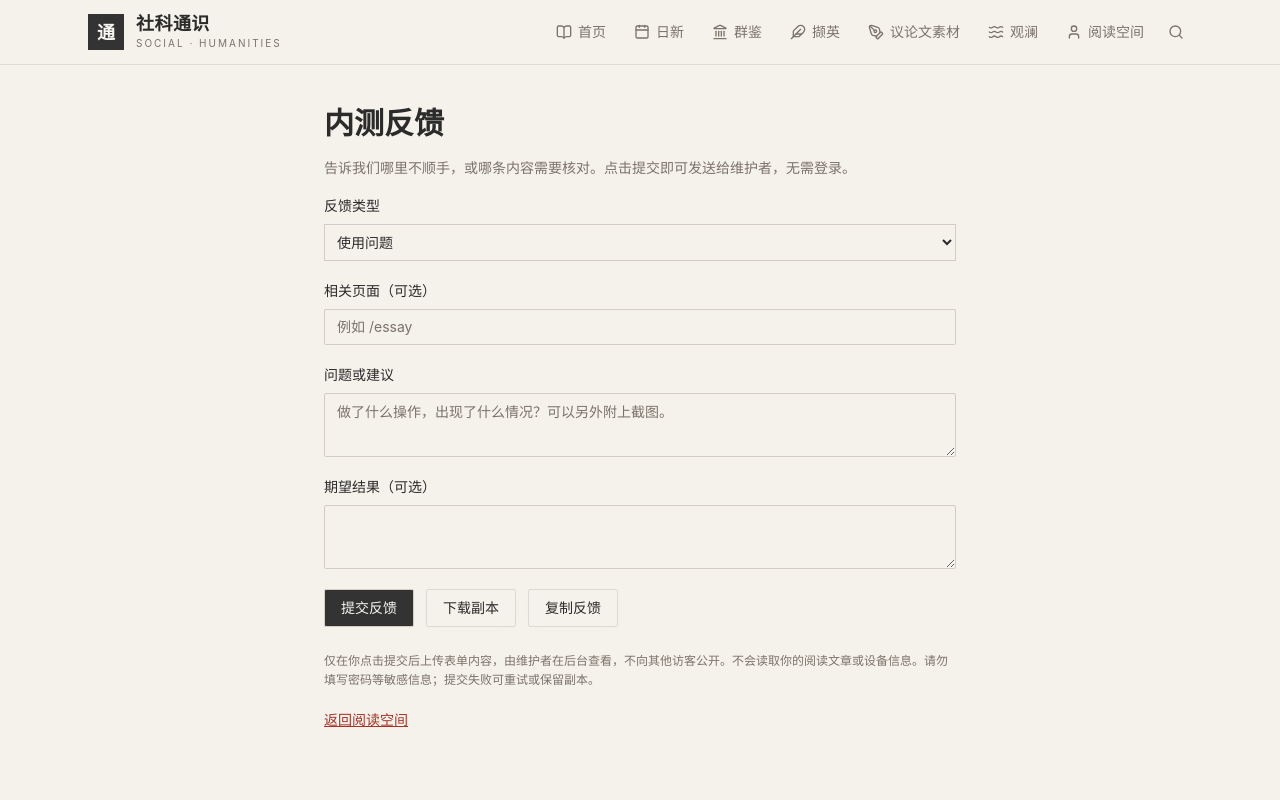
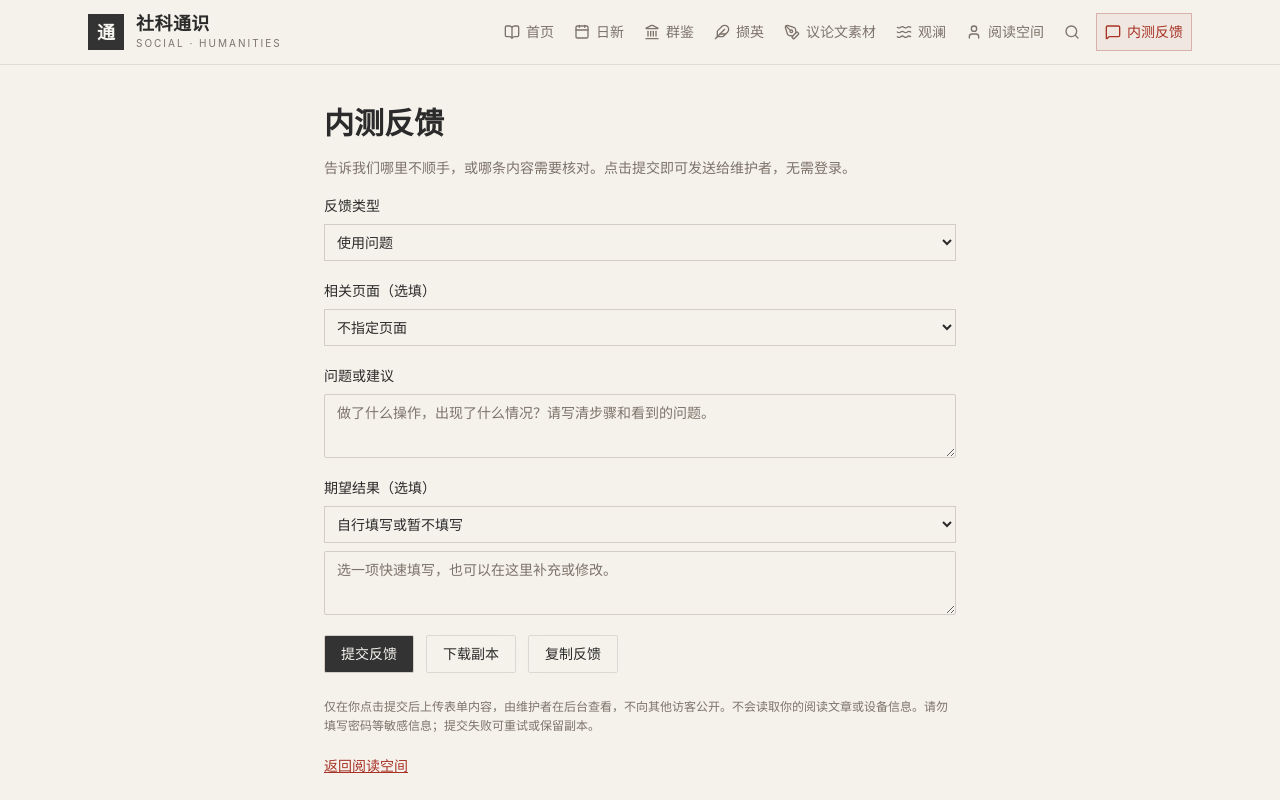
Before and after one commit to Estiado/social-commons, a React (Vite) app: page /feedback in a window 1280 px wide. Shown: the top 800 px of the page. Built offline with nearby package versions, Linux system fonts and the light colour scheme; a web font is replaced by a local one.

Commit message:
fix: make feedback easy to find and complete

```diff
--- a/src/components/Layout.tsx
+++ b/src/components/Layout.tsx
@@ -10,6 +10,7 @@ import {
   User,
   Search,
   Menu,
+  MessageSquare,
 } from 'lucide-react';
 const GlobalSearch = lazy(() =>
   import('./GlobalSearch').then((module) => ({ default: module.GlobalSearch })),
@@ -26,6 +27,7 @@ const NAV_ITEMS = [
 
 export function Layout() {
   const location = useLocation();
+  const feedbackPath = '/feedback?page=' + encodeURIComponent(location.pathname);
   const [searchOpen, setSearchOpen] = useState(false);
   const [mobileOpen, setMobileOpen] = useState(false);
   useEffect(() => {
@@ -62,7 +64,7 @@ export function Layout() {
                 to={item.path}
                 end={item.end}
                 className={({ isActive }) =>
-                  `flex items-center gap-1.5 rounded-sm px-3 py-2 text-sm ${isActive ? 'bg-accent/5 text-accent' : 'text-muted-foreground hover:text-foreground'}`
+                  `flex items-center gap-1.5 whitespace-nowrap rounded-sm px-2 py-2 text-sm ${isActive ? 'bg-accent/5 text-accent' : 'text-muted-foreground hover:text-foreground'}`
                 }
               >
                 <item.icon className="h-4 w-4" />
@@ -76,6 +78,15 @@ export function Layout() {
             >
               <Search className="h-4 w-4" />
             </button>
+            <NavLink
+              to={feedbackPath}
+              className={({ isActive }) =>
+                `ml-1 flex shrink-0 items-center gap-1.5 whitespace-nowrap rounded-sm border border-accent/30 px-2 py-2 text-sm text-accent hover:bg-accent/5 ${isActive ? 'bg-accent/5' : ''}`
+              }
+            >
+              <MessageSquare className="h-4 w-4" />
+              内测反馈
+            </NavLink>
           </nav>
           <nav aria-label="移动端导航" className="flex shrink-0 items-center gap-1 lg:hidden">
             <NavLink
@@ -123,7 +134,7 @@ export function Layout() {
               </NavLink>
             ))}
             <Link
-              to={'/feedback?page=' + encodeURIComponent(location.pathname)}
+              to={feedbackPath}
               onClick={() => setMobileOpen(false)}
               className="rounded-sm border p-3 text-center text-sm text-muted-foreground"
             >
@@ -151,10 +162,7 @@ export function Layout() {
             本站内容仅供学习交流，引用请核对原始出处。个人文章与摘录保存在当前浏览器。
           </p>
           <div className="mt-4 flex gap-5 text-sm">
-            <Link
-              to={'/feedback?page=' + encodeURIComponent(location.pathname)}
-              className="text-accent underline"
-            >
+            <Link to={feedbackPath} className="text-accent underline">
               内测反馈
             </Link>
             <Link to="/reading?tab=legacy" className="text-muted-foreground underline">
--- /dev/null
+++ b/src/features/feedback/options.ts
@@ -0,0 +1,26 @@
+// 选项只负责快速填写，提交仍沿用同一份反馈字段与校验。
+export const FEEDBACK_PAGES = [
+  { value: '/', label: '首页' },
+  { value: '/daily', label: '日新 · 通识' },
+  { value: '/events', label: '群鉴 · 历史事件' },
+  { value: '/quotes', label: '撷英 · 诗文名句' },
+  { value: '/essay', label: '议论文素材' },
+  { value: '/guanlan', label: '观澜 · 时评与主题' },
+  { value: '/reading', label: '阅读空间' },
+  { value: '/reading/import', label: '文章导入' },
+];
+
+export const FEEDBACK_EXPECTATIONS = [
+  { label: '正常打开页面和阅读正文', value: '页面能正常打开，文章正文完整显示。' },
+  { label: '搜索后直接看到对应结果', value: '搜索后能直接定位到对应结果，并清楚显示找到的内容。' },
+  {
+    label: '收藏、划线和文稿正确保存',
+    value: '收藏、划线和文稿能正确保存，重新打开同一浏览器后仍然保留。',
+  },
+  { label: '顺利导出 Word / PDF', value: '所选内容能按设置的排版完整导出为 Word 或 PDF。' },
+  {
+    label: '排版更清楚、操作更方便',
+    value: '页面排版更简洁，手机和电脑上都能清楚阅读、方便操作。',
+  },
+  { label: '更正内容、署名或来源', value: '核对并更正相关内容、作者署名或来源链接。' },
+];
--- a/src/pages/FeedbackPage/FeedbackPage.tsx
+++ b/src/pages/FeedbackPage/FeedbackPage.tsx
@@ -11,6 +11,7 @@ import {
   type FeedbackFields,
 } from '@/features/feedback/report';
 import { submitFeedback } from '@/features/feedback/submit';
+import { FEEDBACK_EXPECTATIONS, FEEDBACK_PAGES } from '@/features/feedback/options';
 
 export default function FeedbackPage() {
   const [params] = useSearchParams();
@@ -20,6 +21,9 @@ export default function FeedbackPage() {
     description: '',
     expected: '',
   });
+  const [customPage, setCustomPage] = useState(
+    () => Boolean(fields.page) && !FEEDBACK_PAGES.some((option) => option.value === fields.page),
+  );
   const [website, setWebsite] = useState('');
   const [sending, setSending] = useState(false);
   const [receipt, setReceipt] = useState('');
@@ -98,16 +102,41 @@ export default function FeedbackPage() {
               ))}
             </select>
           </label>
-          <label className="block text-sm">
-            相关页面（可选）
+          <div className="space-y-2 text-sm">
+            <label htmlFor="feedback-page" className="block">
+              相关页面（选填）
+            </label>
+            <select
+              id="feedback-page"
+              value={customPage ? 'custom' : fields.page}
+              onChange={(event) => {
+                const choice = event.target.value;
+                setCustomPage(choice === 'custom');
+                updateField('page', choice === 'custom' ? fields.page : choice);
+              }}
+              className="block w-full rounded-sm border bg-background p-2"
+            >
+              <option value="">不指定页面</option>
+              {FEEDBACK_PAGES.map((option) => (
+                <option key={option.value} value={option.value}>
+                  {option.label}
+                </option>
+              ))}
+              <option value="custom">其他页面或具体条目</option>
+            </select>
+            {customPage && (
+              <label className="block text-muted-foreground">
+                具体页面链接或路径
                 <Input
                   className="mt-2"
                   value={fields.page}
                   maxLength={500}
-              placeholder="例如 /essay"
+                  placeholder="粘贴页面地址，例如 /quotes/q82"
                   onChange={(event) => updateField('page', event.target.value)}
                 />
               </label>
+            )}
+          </div>
           <label className="block text-sm">
             问题或建议
             <Textarea
@@ -117,20 +146,40 @@ export default function FeedbackPage() {
               maxLength={5000}
               rows={6}
               value={fields.description}
-              placeholder="做了什么操作，出现了什么情况？可以另外附上截图。"
+              placeholder="做了什么操作，出现了什么情况？请写清步骤和看到的问题。"
               onChange={(event) => updateField('description', event.target.value)}
             />
           </label>
-          <label className="block text-sm">
-            期望结果（可选）
+          <div className="space-y-2 text-sm">
+            <label htmlFor="feedback-expected" className="block">
+              期望结果（选填）
+            </label>
+            <select
+              aria-label="常见期望结果"
+              value={
+                FEEDBACK_EXPECTATIONS.some((option) => option.value === fields.expected)
+                  ? fields.expected
+                  : ''
+              }
+              onChange={(event) => updateField('expected', event.target.value)}
+              className="block w-full rounded-sm border bg-background p-2"
+            >
+              <option value="">自行填写或暂不填写</option>
+              {FEEDBACK_EXPECTATIONS.map((option) => (
+                <option key={option.value} value={option.value}>
+                  {option.label}
+                </option>
+              ))}
+            </select>
             <Textarea
-              className="mt-2"
+              id="feedback-expected"
               maxLength={2000}
               rows={3}
+              placeholder="选一项快速填写，也可以在这里补充或修改。"
               value={fields.expected}
               onChange={(event) => updateField('expected', event.target.value)}
             />
-          </label>
+          </div>
           <div className="flex flex-wrap gap-3">
             <Button type="submit" disabled={sending || Boolean(receipt)}>
               {sending ? '正在提交…' : receipt ? '已提交' : '提交反馈'}
```
Also changed, not shown: 3 other files (tests, documents, lock files or other folders). Lines whose indentation alone changed are shown as unchanged.
